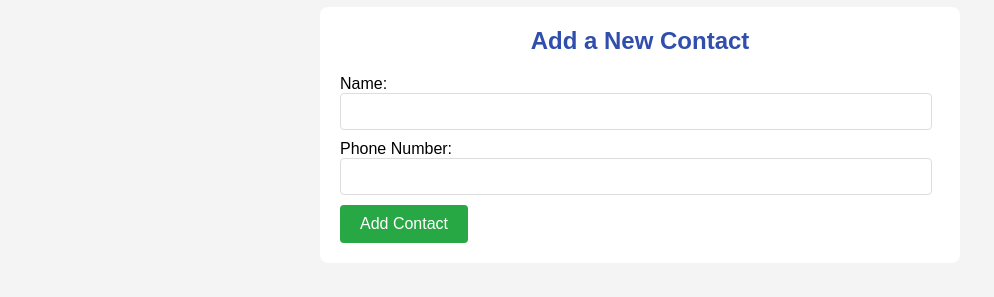
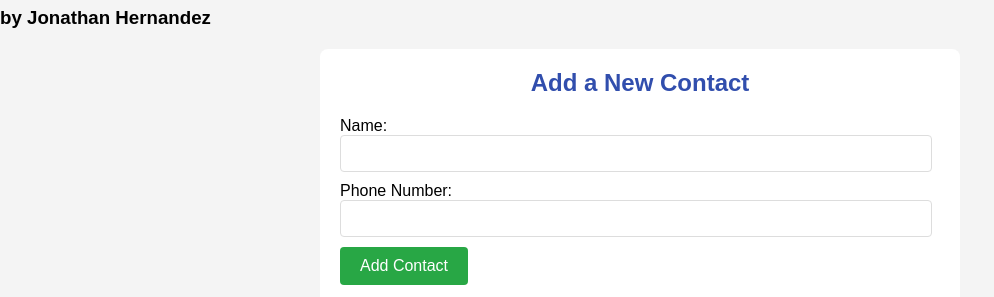
Before and after one commit to JonathanRosfield/ProgrammingProject2, a plain HTML site: page index.html in a window 1280 px wide. Shown: the part 73-370 px from the top of the page, without its empty margins (0-994 px from the left). Drawn offline with Linux system fonts and the light colour scheme.

Commit message:
Added my name as a header

```diff
--- a/index.html
+++ b/index.html
@@ -9,6 +9,8 @@
 </head>
 <body>
     <h1>Create your Contact List!</h1>
+    <h3>by Jonathan Hernandez</h3>
+
 
     <section id="contact-form">
         <h2>Add a New Contact</h2>
```
